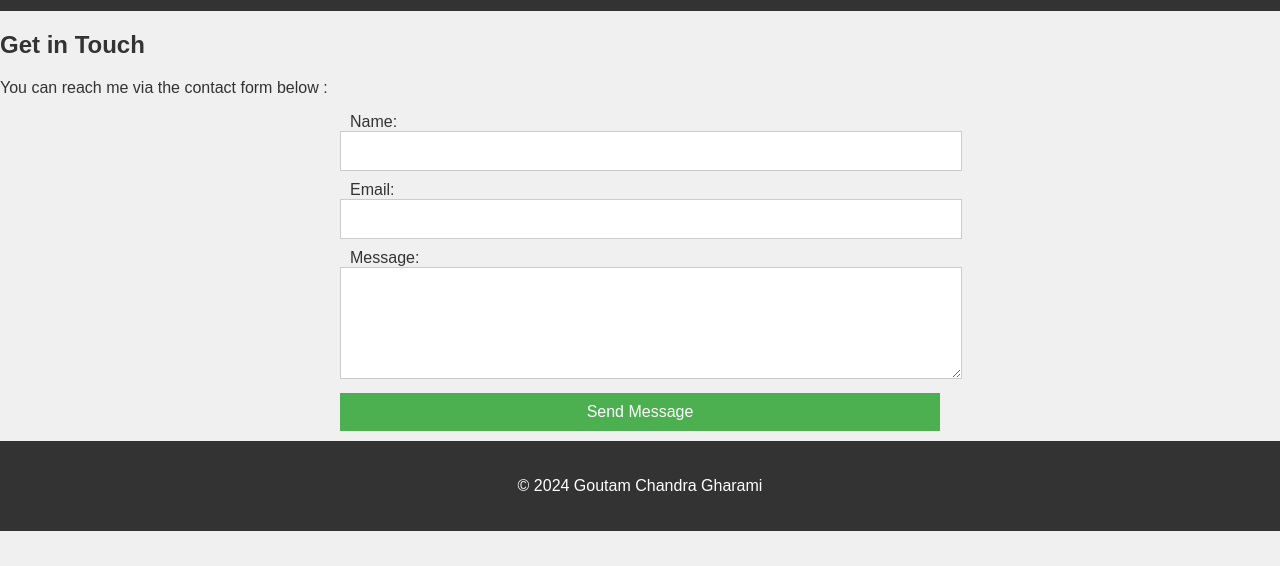
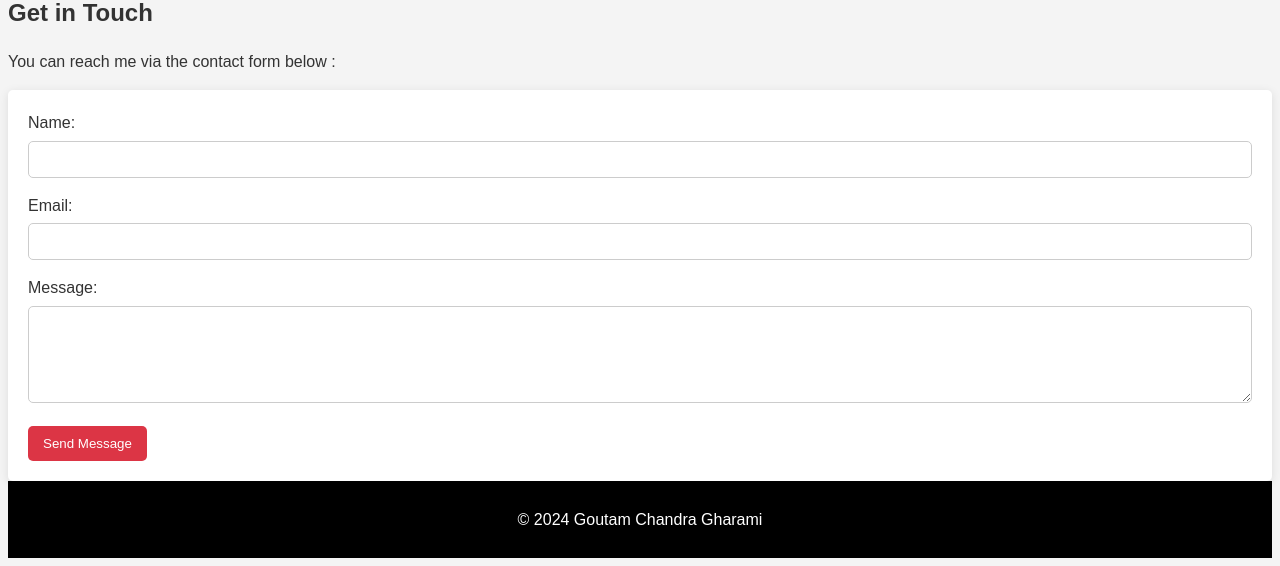
Before and after one commit to goutamdev/goutamdev, a plain HTML site: page contact.html in a window 1280 px wide. Shown: the part 1017-1583 px from the top of the page. Before the commit the page ends 1548 px from the top, so only its background shows below. Drawn offline with Linux system fonts and the light colour scheme.

Commit message:
Update styles.css

```diff
--- a/styles.css
+++ b/styles.css
@@ -1,122 +1,102 @@
 body {
-    font-family: 'Arial', sans-serif;
-    margin: 0;
-    padding: 0;
-    background-color: #f0f0f0;
+    font-family: Arial, sans-serif;
+    line-height: 1.6;
+    background-color: #f4f4f4;
     color: #333;
+}
+a{
+    color: white;
+    text-decoration: none;
 }
 
 header {
-    background-color: #333;
-    color: white;
+    background: #000; /* Black for smartness */
+    color: #fff;
     padding: 10px 0;
-}
-
-header h1 {
     text-align: center;
 }
 
 nav ul {
     list-style: none;
-    text-align: center;
+    padding: 0;
 }
 
 nav ul li {
     display: inline;
-    margin: 0 15px;
+    margin: 0 10px;
 }
 
-nav ul li a {
-    color: white;
-    text-decoration: none;
-    font-size: 16px;
+nav ul li a img {
+    vertical-align: middle;
 }
 
-.hero {
-    background-color: #4CAF50;
-    padding: 50px 20px;
-    color: white;
-    text-align: center;
+h1, h2 {
+    margin: 0;
 }
 
-#about img {
-    border-radius: 50%;
+#hero {
+    background: #007BFF; /* Blue for confidence */
+    color: white;
+    padding: 20px;
+    text-align: center;
+
+}
+.hero-img {
+    background: #007BFF; /* Blue for confidence */
+    color: white;
+    padding: 20px;
+    height: 400px;
+    width:400px
+
+}
+.service-logo{
+    padding: 20px;
+    height: 100px;
     width: 150px;
-    height: 150px;
 }
 
-.container {
-    max-width: 1000px;
-    margin: 0 auto;
-    padding: 20px;
+footer {
+    text-align: center;
+    padding: 10px 0;
+    background: #000; /* Black for smartness */
+    color: #fff;
 }
 
-#skills, #services, #contact {
-    background-color: #fff;
-    padding: 50px 20px;
-    margin: 20px 0;
+form {
+    background: white;
+    padding: 20px;
+    border-radius: 5px;
+    box-shadow: 0 2px 10px rgba(0, 0, 0, 0.1);
 }
 
-.service-list {
-    display: flex;
-    flex-wrap: wrap;
-    gap: 20px;
+form div {
+    margin-bottom: 15px;
 }
 
-.service-item {
-    background-color: #f9f9f9;
-    padding: 20px;
-    border: 1px solid #ccc;
-    width: 45%;
-    text-align: center;
-    box-shadow: 0 4px 6px rgba(0,0,0,0.1);
+form label {
+    display: block;
+    margin-bottom: 5px;
 }
 
-.service-item img {
-    max-width: 100%;
-    height: auto;
-    border-radius: 8px;
+form input[type="text"],
+form input[type="email"],
+form textarea {
+    width: 100%;
+    padding: 10px;
+    border: 1px solid #ccc;
+    border-radius: 5px;
+    box-sizing: border-box; /* Ensure padding doesn't affect width */
 }
 
-#contactForm {
-    display: flex;
-    flex-direction: column;
-    max-width: 600px;
-    margin: 0 auto;
-}
-
-#contactForm label, #contactForm input, #contactForm textarea, #contactForm button {
-    margin-bottom: 10px;
-    padding: 10px;
-    font-size: 16px;
-}
-
-#contactForm input, #contactForm textarea {
-    border: 1px solid #ccc;
-    width: 100%;
-}
-
-#contactForm button {
-    background-color: #4CAF50;
+form button {
+    background: #dc3545; /* Red for importance */
     color: white;
     border: none;
+    padding: 10px 15px;
+    border-radius: 5px;
     cursor: pointer;
 }
 
-.social-links {
-    text-align: center;
-    margin-top: 20px;
+form button:hover {
+    background: #c82333; /* Darker red on hover */
 }
-
-.social-links a {
-    color: #4CAF50;
-    margin: 0 10px;
-    text-decoration: none;
-}
-
-footer {
-    background-color: #333;
-    color: white;
-    text-align: center;
-    padding: 20px;
-}
```
